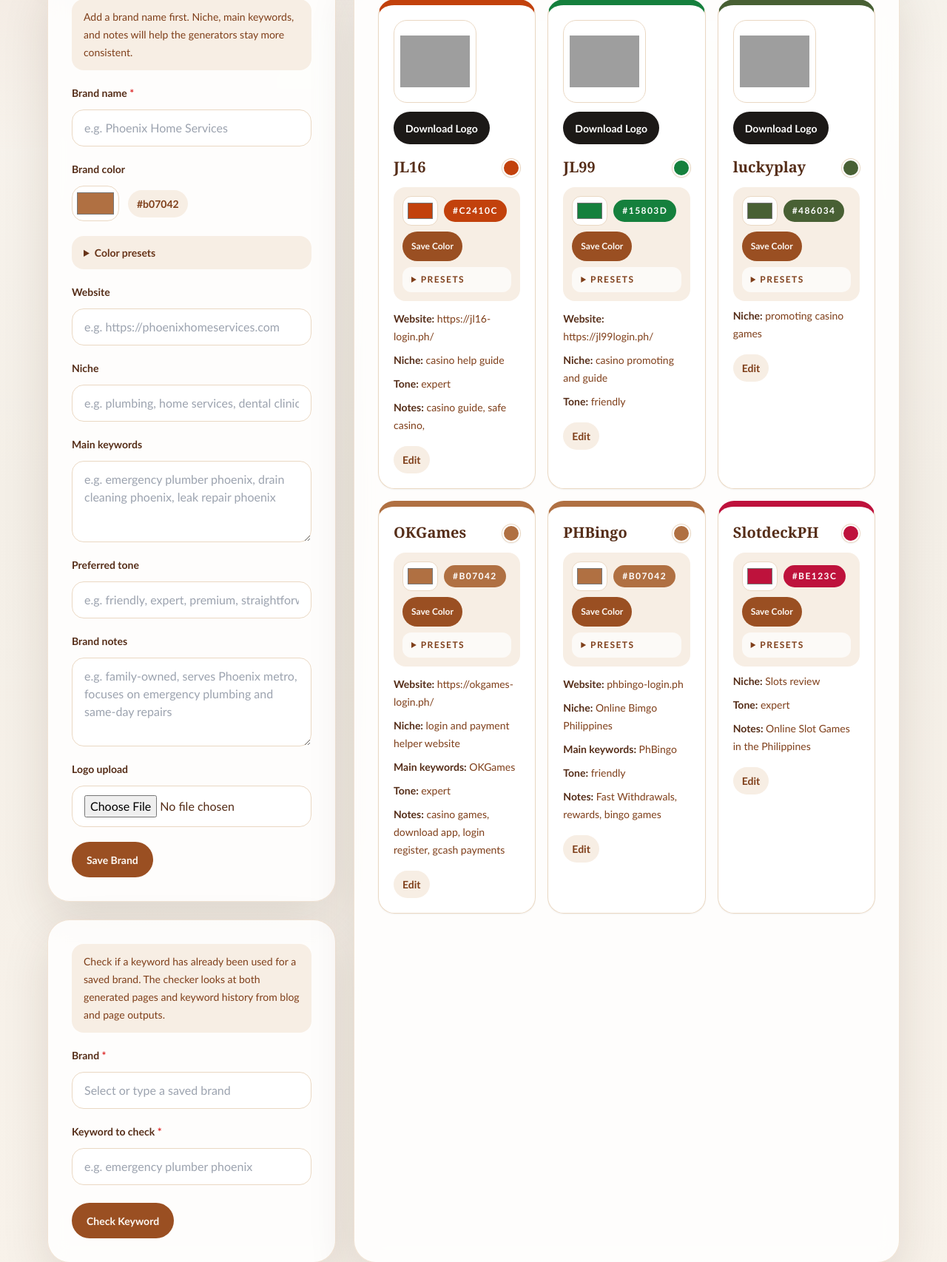
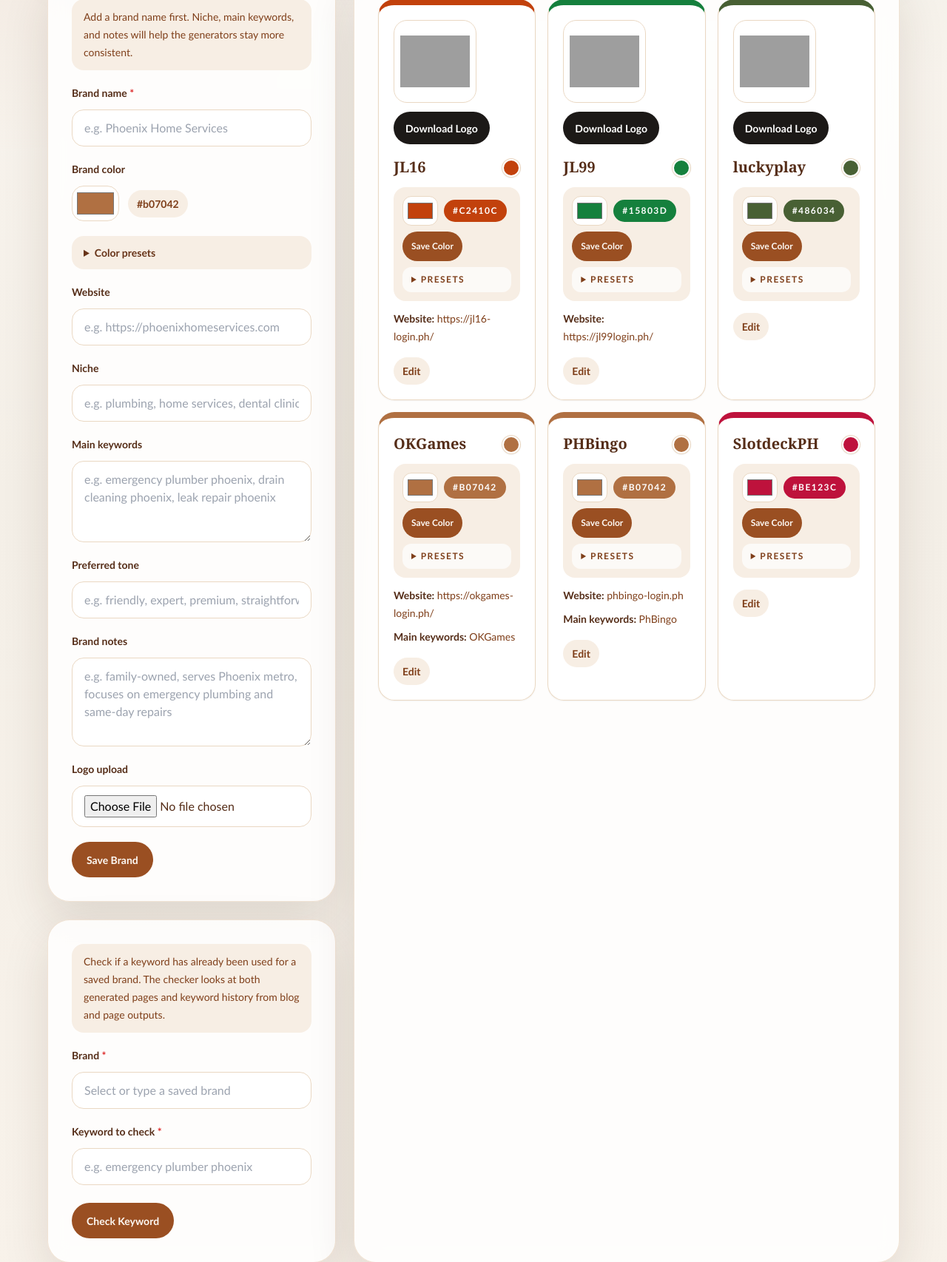
Before and after one commit to YumiAlmero03/Blog-generator, a Flask app: page /brands in a window 1280 px wide. Shown: the part 518-2224 px from the top of the page at 74% size. Run offline with Flask 3, Linux system fonts and the light colour scheme; data comes from the database, SQL or seed files in the repository; some libraries are stand-ins or nearby versions; grey boxes are pictures that could not be loaded.

Commit message:
fix brand display

```diff
--- a/templates/brands.html
+++ b/templates/brands.html
@@ -133,7 +133,7 @@
         <div class="grid gap-4 sm:grid-cols-2 xl:grid-cols-3">
           {% for brand in brands %}
             {% set brand_color_input_id = "brand_color_" ~ loop.index %}
-            <article class="rounded-[22px] border border-sand-200 bg-white/80 p-5 shadow-sm" style="border-top: 8px solid {{ brand.brand_color }};">
+            <article class="cursor-pointer rounded-[22px] border border-sand-200 bg-white/80 p-5 shadow-sm transition hover:border-sand-400 hover:shadow-soft" style="border-top: 8px solid {{ brand.brand_color }};" data-brand-modal-open="brand_modal_{{ loop.index }}">
               {% if brand.logo_path %}
                 <div class="mb-4 flex flex-wrap items-center gap-3">
                   <img src="{{ brand.logo_url }}" alt="{{ brand.name }} logo" class="h-28 w-28 rounded-[18px] border border-sand-200 bg-white p-2 object-contain" />
@@ -169,17 +169,8 @@
               {% if brand.website %}
                 <div class="mt-3 text-sm leading-6 text-sand-700"><strong class="text-sand-900">Website:</strong> {{ brand.website }}</div>
               {% endif %}
-              {% if brand.niche %}
-                <div class="mt-2 text-sm leading-6 text-sand-700"><strong class="text-sand-900">Niche:</strong> {{ brand.niche }}</div>
-              {% endif %}
               {% if brand.main_keywords %}
                 <div class="mt-2 text-sm leading-6 text-sand-700"><strong class="text-sand-900">Main keywords:</strong> {{ brand.main_keywords }}</div>
-              {% endif %}
-              {% if brand.tone %}
-                <div class="mt-2 text-sm leading-6 text-sand-700"><strong class="text-sand-900">Tone:</strong> {{ brand.tone }}</div>
-              {% endif %}
-              {% if brand.notes %}
-                <div class="mt-2 text-sm leading-6 text-sand-700"><strong class="text-sand-900">Notes:</strong> {{ brand.notes }}</div>
               {% endif %}
               {% if not brand.website and not brand.niche and not brand.main_keywords and not brand.tone and not brand.notes and not brand.logo_path %}
                 <div class="mt-2 text-sm leading-6 text-sand-700">No extra details saved yet.</div>
@@ -188,6 +179,45 @@
                 <a class="inline-flex items-center rounded-full bg-sand-100 px-3 py-2 text-sm font-bold text-sand-700 transition hover:bg-sand-200 hover:text-sand-900" href="/brands?edit={{ brand.name|urlencode }}">Edit</a>
               </div>
             </article>
+
+            <div id="brand_modal_{{ loop.index }}" class="brand-modal fixed inset-0 z-50 hidden items-center justify-center bg-stone-950/60 px-4 py-6" role="dialog" aria-modal="true" aria-labelledby="brand_modal_title_{{ loop.index }}">
+              <div class="max-h-[90vh] w-full max-w-2xl overflow-auto rounded-[28px] border border-sand-200 bg-white p-6 shadow-2xl sm:p-8">
+                <div class="flex items-start justify-between gap-4">
+                  <div>
+                    <p class="mb-2 text-xs font-extrabold uppercase tracking-[0.18em] text-sand-600">Brand Details</p>
+                    <h2 id="brand_modal_title_{{ loop.index }}" class="font-display text-3xl text-sand-950">{{ brand.name }}</h2>
+                  </div>
+                  <button type="button" class="rounded-full bg-sand-100 px-4 py-2 text-sm font-bold text-sand-700 transition hover:bg-sand-200" data-brand-modal-close>Close</button>
+                </div>
+
+                {% if brand.logo_path %}
+                  <div class="mt-5 flex flex-wrap items-center gap-3">
+                    <img src="{{ brand.logo_url }}" alt="{{ brand.name }} logo" class="h-28 w-28 rounded-[18px] border border-sand-200 bg-white p-2 object-contain" />
+                    <a href="{{ brand.logo_url }}" download class="inline-flex min-h-11 items-center justify-center rounded-full bg-stone-900 px-4 py-2.5 text-sm font-bold text-white transition hover:bg-black">Download Logo</a>
+                  </div>
+                {% endif %}
+
+                <div class="mt-6 grid gap-3 text-sm leading-6 text-sand-800">
+                  <div class="rounded-2xl bg-sand-50 px-4 py-3">
+                    <strong class="text-sand-900">Brand color:</strong>
+                    <span class="ml-2 inline-flex items-center gap-2">
+                      <span class="h-4 w-4 rounded-full border border-sand-200" style="background-color: {{ brand.brand_color }};"></span>
+                      {{ brand.brand_color }}
+                    </span>
+                  </div>
+                  <div class="rounded-2xl bg-sand-50 px-4 py-3"><strong class="text-sand-900">Website:</strong> {{ brand.website or "Not set" }}</div>
+                  <div class="rounded-2xl bg-sand-50 px-4 py-3"><strong class="text-sand-900">Niche:</strong> {{ brand.niche or "Not set" }}</div>
+                  <div class="rounded-2xl bg-sand-50 px-4 py-3"><strong class="text-sand-900">Main keywords:</strong> {{ brand.main_keywords or "Not set" }}</div>
+                  <div class="rounded-2xl bg-sand-50 px-4 py-3"><strong class="text-sand-900">Preferred tone:</strong> {{ brand.tone or "Not set" }}</div>
+                  <div class="rounded-2xl bg-sand-50 px-4 py-3"><strong class="text-sand-900">Brand notes:</strong> {{ brand.notes or "Not set" }}</div>
+                </div>
+
+                <div class="mt-6 flex flex-wrap gap-2">
+                  <a class="inline-flex items-center rounded-full bg-sand-600 px-4 py-2.5 text-sm font-bold text-sand-50 transition hover:bg-sand-700" href="/brands?edit={{ brand.name|urlencode }}">Edit Brand</a>
+                  <button type="button" class="inline-flex items-center rounded-full bg-sand-100 px-4 py-2.5 text-sm font-bold text-sand-700 transition hover:bg-sand-200" data-brand-modal-close>Close</button>
+                </div>
+              </div>
+            </div>
           {% endfor %}
         </div>
       {% else %}
@@ -215,5 +245,47 @@
         }
       });
     });
+
+    document.querySelectorAll("[data-brand-modal-open]").forEach((card) => {
+      card.addEventListener("click", (event) => {
+        if (event.target.closest("a, button, input, select, textarea, form, details, summary")) {
+          return;
+        }
+        const modal = document.getElementById(card.dataset.brandModalOpen);
+        if (modal) {
+          modal.classList.remove("hidden");
+          modal.classList.add("flex");
+        }
+      });
+    });
+
+    document.querySelectorAll("[data-brand-modal-close]").forEach((button) => {
+      button.addEventListener("click", () => {
+        const modal = button.closest(".brand-modal");
+        if (modal) {
+          modal.classList.add("hidden");
+          modal.classList.remove("flex");
+        }
+      });
+    });
+
+    document.querySelectorAll(".brand-modal").forEach((modal) => {
+      modal.addEventListener("click", (event) => {
+        if (event.target === modal) {
+          modal.classList.add("hidden");
+          modal.classList.remove("flex");
+        }
+      });
+    });
+
+    document.addEventListener("keydown", (event) => {
+      if (event.key !== "Escape") {
+        return;
+      }
+      document.querySelectorAll(".brand-modal").forEach((modal) => {
+        modal.classList.add("hidden");
+        modal.classList.remove("flex");
+      });
+    });
   </script>
 {% endblock %}
```
Also changed, not shown: 1 other file.
